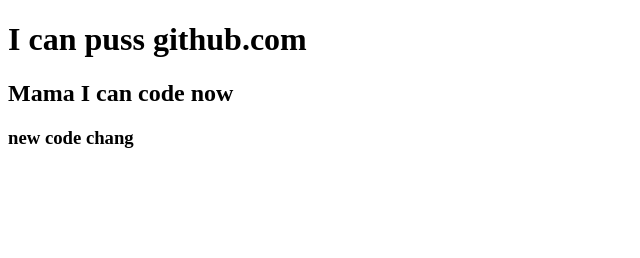
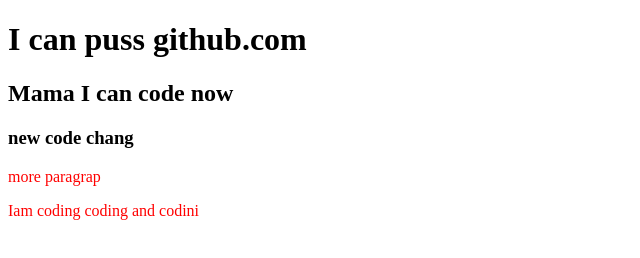
Before and after one commit to mdrana12/my-2nd-repo, a plain HTML site: page index.html in a window 1280 px wide. Shown: the whole page, without its empty margins (0-640 px from the left). Drawn offline with Linux system fonts and the light colour scheme.

Commit message:
stiles added

```diff
--- a/index.html
+++ b/index.html
@@ -5,10 +5,13 @@
     <meta http-equiv="X-UA-Compatible" content="IE=edge">
     <meta name="viewport" content="width=device-width, initial-scale=1.0">
     <title>My 2nd github Repo</title>
+    <link rel="stylesheet" href="style.css">
 </head>
 <body>
     <h1>I can puss github.com</h1>
     <h2>Mama I can code now</h2>
     <h3>new code chang</h3>
+    <p>more paragrap</p>
+    <p>Iam coding coding and codini </p>
 </body>
 </html>
--- /dev/null
+++ b/style.css
@@ -0,0 +1,3 @@
+p{
+    color:red ;
+}
```
